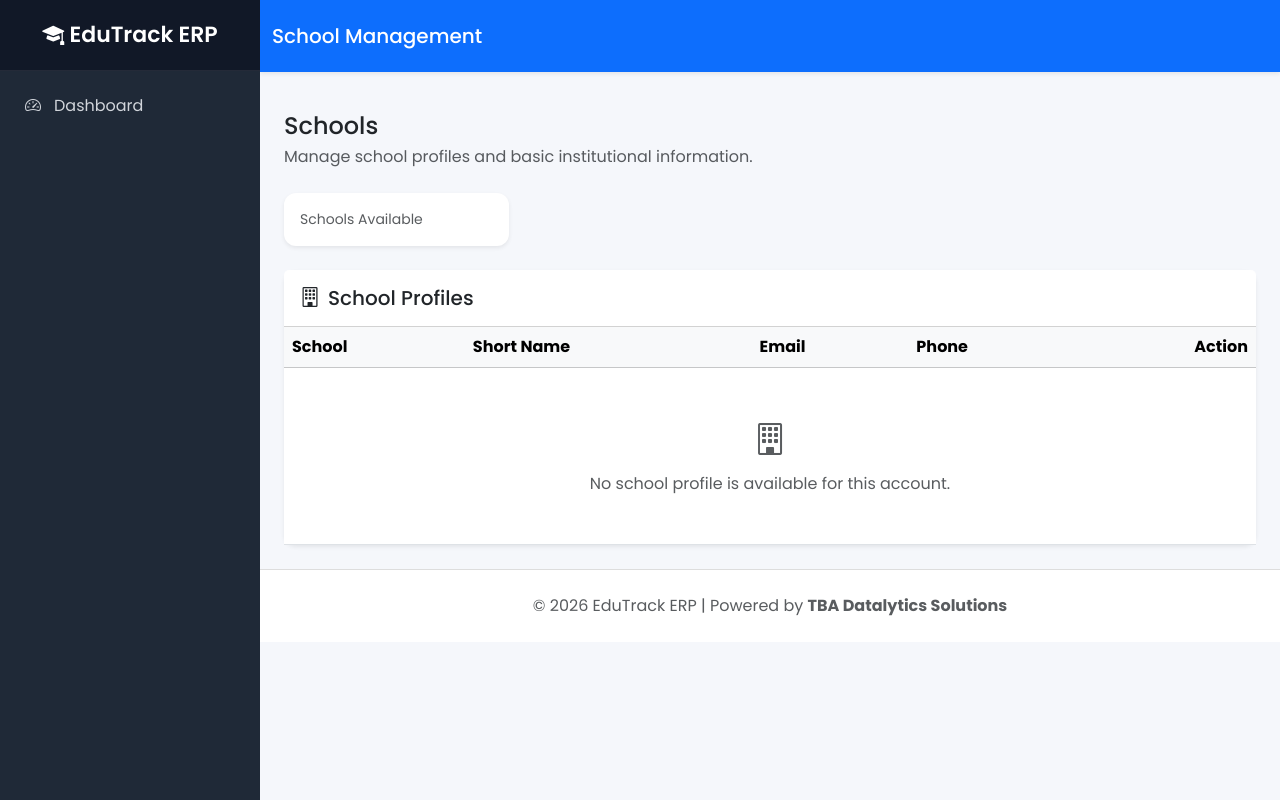
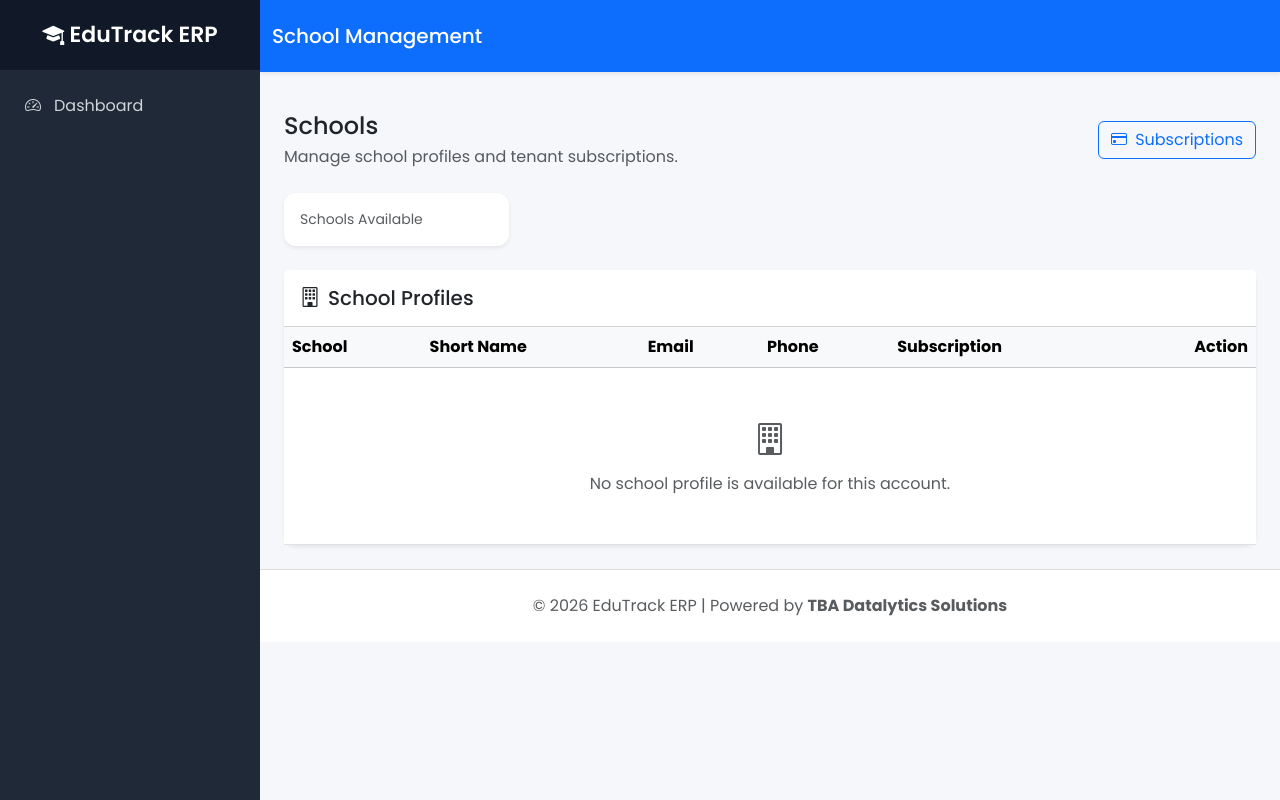
Before and after one commit to TBADatalyticsSolutions/EduTrack-ERP, a Django app: template templates/schools/dashboard.html in a window 1280 px wide. Run offline with Django 3.2, Linux system fonts and the light colour scheme; the template is opened without the code that fills it, so the values that code supplies are empty.

Commit message:
feat(saas): expose tenant subscription management

```diff
--- a/templates/schools/dashboard.html
+++ b/templates/schools/dashboard.html
@@ -1,7 +1,6 @@
 {% extends "base.html" %}
 
 {% block title %}Schools | EduTrack ERP{% endblock %}
-
 {% block page_title %}School Management{% endblock %}
 
 {% block content %}
@@ -9,13 +8,18 @@
     <div class="d-flex flex-wrap justify-content-between align-items-center mb-4 gap-2">
         <div>
             <h4 class="mb-1">Schools</h4>
-            <p class="text-muted mb-0">Manage school profiles and basic institutional information.</p>
+            <p class="text-muted mb-0">Manage school profiles and tenant subscriptions.</p>
         </div>
-        {% if user.is_superuser %}
-        <a href="{% url 'school-create' %}" class="btn btn-primary">
-            <i class="bi bi-plus-circle me-1"></i> Add School
-        </a>
-        {% endif %}
+        <div class="d-flex gap-2">
+            <a href="{% url 'subscription-list' %}" class="btn btn-outline-primary">
+                <i class="bi bi-credit-card me-1"></i> Subscriptions
+            </a>
+            {% if user.is_superuser %}
+            <a href="{% url 'school-create' %}" class="btn btn-primary">
+                <i class="bi bi-plus-circle me-1"></i> Add School
+            </a>
+            {% endif %}
+        </div>
     </div>
 
     <div class="row g-4 mb-4">
@@ -42,6 +46,7 @@
                             <th>Short Name</th>
                             <th>Email</th>
                             <th>Phone</th>
+                            <th>Subscription</th>
                             <th class="text-end">Action</th>
                         </tr>
                     </thead>
@@ -64,6 +69,15 @@
                             <td>{{ school.short_name|default:"—" }}</td>
                             <td>{{ school.email }}</td>
                             <td>{{ school.phone|default:"—" }}</td>
+                            <td>
+                                {% if school.subscription %}
+                                    <span class="badge {% if school.subscription.status == 'ACTIVE' %}bg-success{% else %}bg-secondary{% endif %}">
+                                        {{ school.subscription.get_status_display }}
+                                    </span>
+                                {% else %}
+                                    <span class="badge bg-warning text-dark">Not provisioned</span>
+                                {% endif %}
+                            </td>
                             <td class="text-end">
                                 <a href="{% url 'school-edit' school.pk %}" class="btn btn-sm btn-outline-primary">
                                     <i class="bi bi-pencil me-1"></i> Edit
@@ -72,7 +86,7 @@
                         </tr>
                         {% empty %}
                         <tr>
-                            <td colspan="5" class="text-center py-5 text-muted">
+                            <td colspan="6" class="text-center py-5 text-muted">
                                 <i class="bi bi-building fs-2 d-block mb-2"></i>
                                 No school profile is available for this account.
                                 {% if user.is_superuser %}
```
